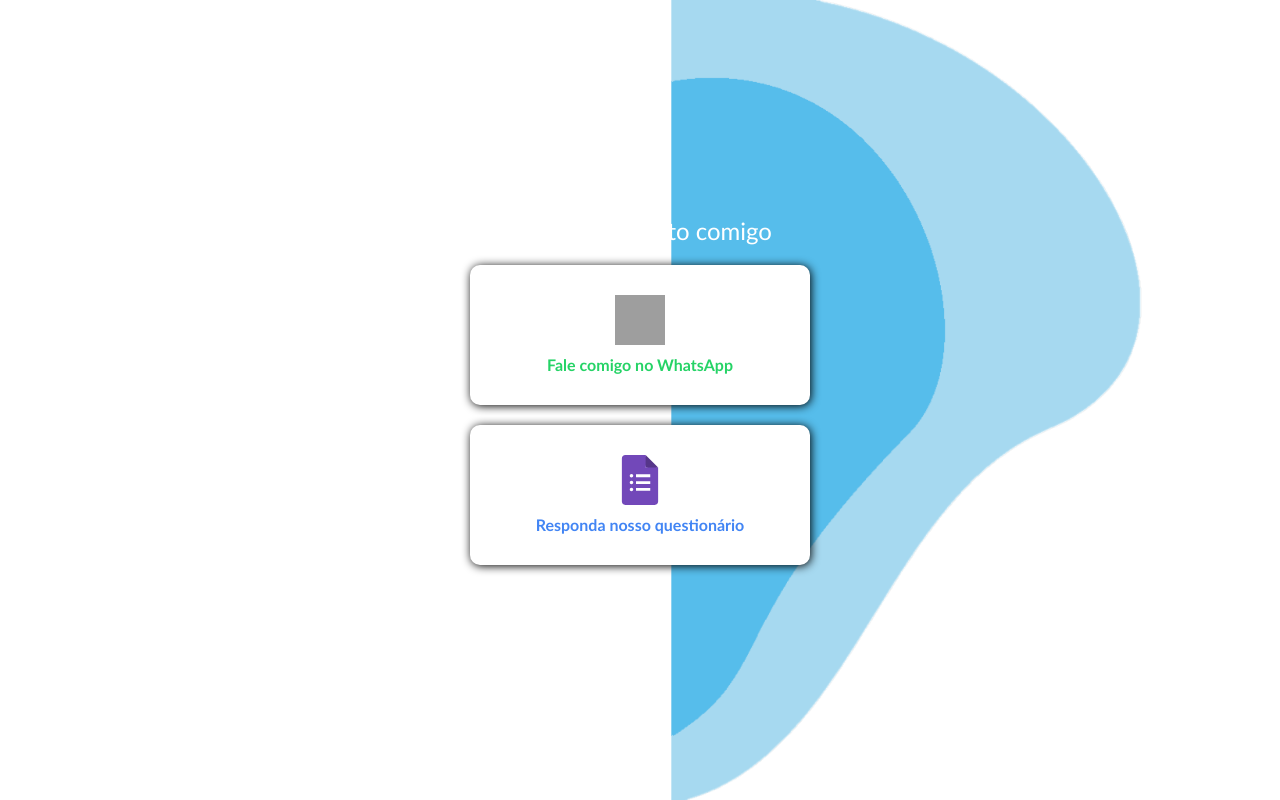
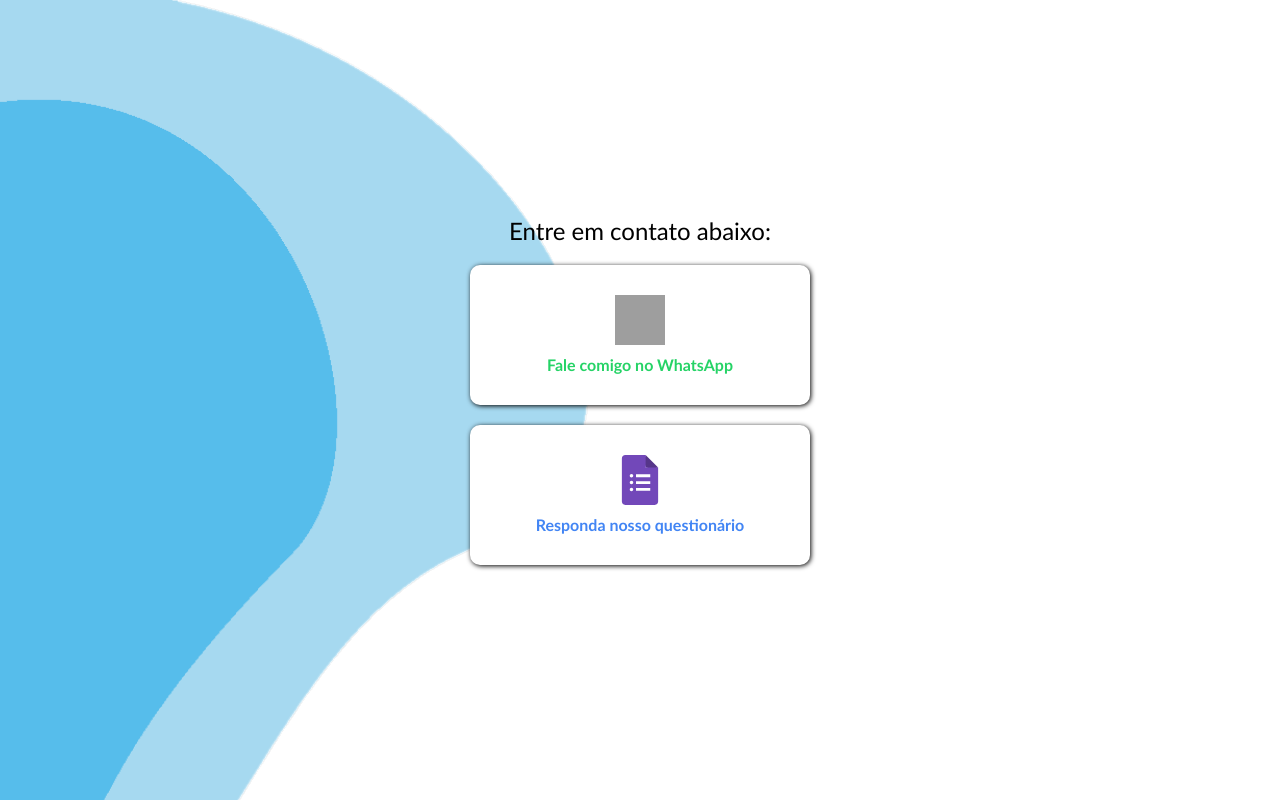
Before and after one commit to felipeflorianof/teste, a plain HTML site: page index.html in a window 1280 px wide. Drawn offline with Linux system fonts and the light colour scheme; grey boxes are pictures that could not be loaded.

Commit message:
Add files via upload

```diff
--- a/index.html
+++ b/index.html
@@ -6,41 +6,46 @@
     <title>Contato WhatsApp</title>
     <style>
         body {
+            background-image: url('backblue2.png');
+            background-position: -350px top;
+            background-repeat: no-repeat;
+            height: 100vh;
+            margin: 0;
             display: flex;
-            flex-direction: column; /* Para empilhar elementos verticalmente */
+            flex-direction: column;
             justify-content: center;
             align-items: center;
             height: 100vh;
             margin: 0;
-            background-color: white; /* Cor base branca */
+            background-color: white;
             overflow: hidden;
             font-family: 'Gill Sans', 'Gill Sans MT', Calibri, 'Trebuchet MS', sans-serif;
-            position: relative; /* Para posicionar a imagem de fundo */
+            position: relative;
         }
         .header {
-            color: #ffffff; /* Cor do texto */
-            font-size: 24px; /* Tamanho da fonte */
-            margin-bottom: 20px; /* Espaço entre o texto e o contêiner */
+            color: #000000;
+            font-size: 24px;
+            margin-bottom: 20px;
             text-align: center;
-            position: relative; /* Para garantir que fique acima da imagem */
+            position: relative;
         }
         .container {
             background-color: #fff;
             padding: 20px;
             border-radius: 10px;
-            box-shadow: 1px 1px 10px black;
+            box-shadow: 1px 1px 5px black;
             text-align: center;
             cursor: pointer;
             transition: box-shadow 0.3s ease;
-            margin-bottom: 20px; /* Espaço entre os contêineres */
-            position: relative; /* Para garantir que fiquem acima da imagem */
-            z-index: 1; /* Colocar acima da imagem de fundo */
-            width: 300px; /* Largura fixa */
-            height: 100px; /* Altura fixa */
-            display: flex; /* Para centralizar o conteúdo */
-            flex-direction: column; /* Para empilhar o conteúdo verticalmente */
-            justify-content: center; /* Centraliza verticalmente */
-            align-items: center; /* Centraliza horizontalmente */
+            margin-bottom: 20px;
+            position: relative;
+            z-index: 1;
+            width: 300px;
+            height: 100px;
+            display: flex;
+            flex-direction: column;
+            justify-content: center;
+            align-items: center;
         }
         .icon {
             width: 50px;
@@ -56,24 +61,15 @@
             margin-top: 10px;
         }
         .google-forms-link {
-            color: #4285F4; /* Cor do link do Google Forms */
+            color: #4285F4;
         }
         svg {
             width: 50px;
         }
-        .background-image {
-            position: fixed; /* Fixa a imagem na tela */
-            right: 0; /* Coloca a imagem à direita */
-            top: 0; /* Alinha a imagem ao topo */
-            width: auto; /* Largura auto para manter proporção */
-            height: 100vh; /* Altura total da tela */
-            z-index: 0; /* Coloca a imagem atrás de outros elementos */
-        }
     </style>
 </head>
 <body>
-    <img class="background-image" src="backblue2.png" alt="Imagem de fundo">
-    <div class="header">Entre em contato comigo</div>
+    <div class="header">Entre em contato abaixo:</div>
 
     <div class="container" id="whatsapp-container" onclick="redirectToWhatsApp()">
         <img src="https://upload.wikimedia.org/wikipedia/commons/6/6b/WhatsApp.svg" alt="WhatsApp" class="icon">
```
